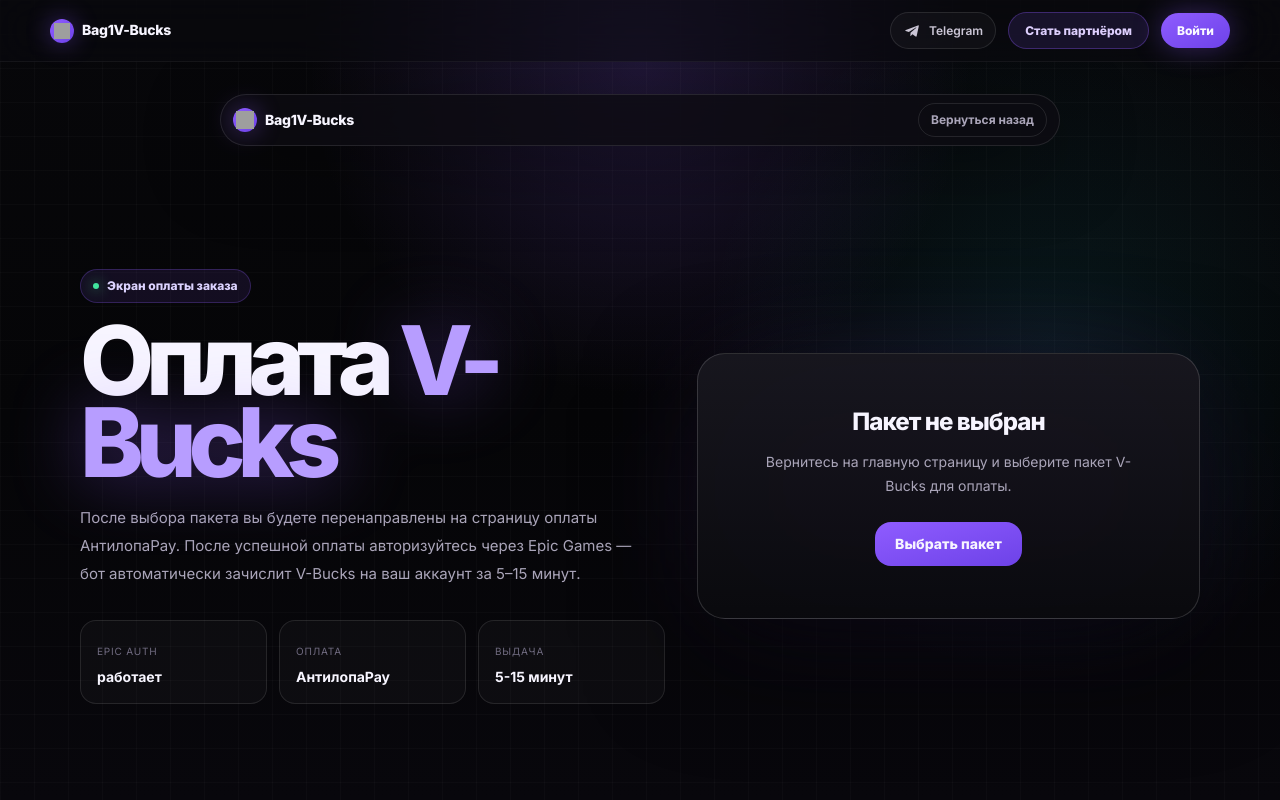
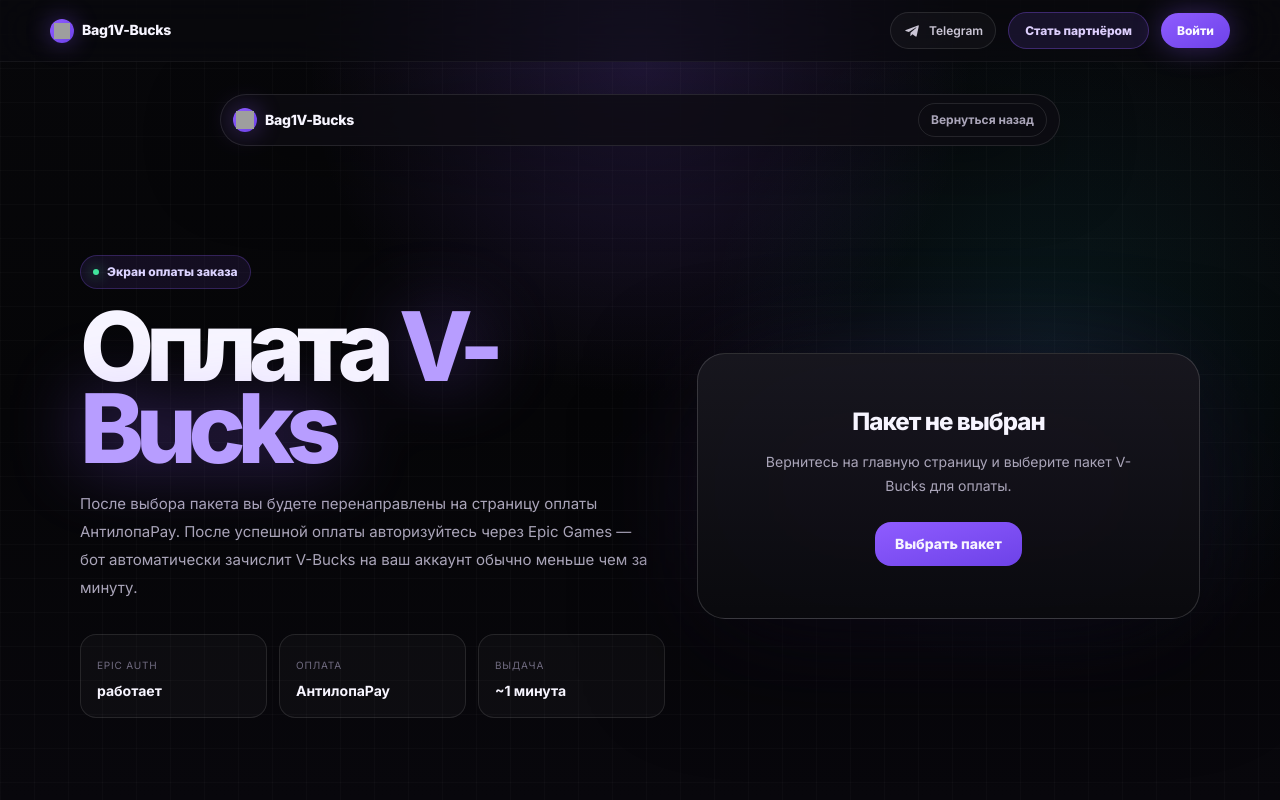
Before and after one commit to imdipper19-stack/VAG1V-BUCKS, a Next.js app in the folder frontend/: page /payment in a window 1280 px wide. Shown: the top 800 px of the page. Built offline with nearby package versions, Linux system fonts and the light colour scheme; no server answers; grey boxes are pictures that could not be loaded.

Commit message:
fix(copy): unify delivery time wording — was '5-15 минут', now '~1 минута' to match real ~47 sec processing

```diff
--- a/frontend/src/app/order/[orderId]/timeline/page.tsx
+++ b/frontend/src/app/order/[orderId]/timeline/page.tsx
@@ -161,7 +161,7 @@
             ? 'V-Bucks зачислены на ваш аккаунт'
             : isFailed
               ? 'Что-то пошло не так'
-              : 'Это займёт несколько минут'}
+              : 'Обычно меньше минуты'}
         </p>
 
         {/* Progress bar */}
--- a/frontend/src/app/payment/PaymentPageContent.tsx
+++ b/frontend/src/app/payment/PaymentPageContent.tsx
@@ -187,7 +187,7 @@
               Оплата <span className="text-[#b79dff] drop-shadow-[0_0_36px_rgba(143,92,255,.42)]">V-Bucks</span>
             </h1>
             <p className="mt-5 max-w-xl text-[15px] leading-7 text-[#aaa5b9]">
-              После выбора пакета вы будете перенаправлены на страницу оплаты АнтилопаPay. После успешной оплаты авторизуйтесь через Epic Games — бот автоматически зачислит V-Bucks на ваш аккаунт за 5–15 минут.
+              После выбора пакета вы будете перенаправлены на страницу оплаты АнтилопаPay. После успешной оплаты авторизуйтесь через Epic Games — бот автоматически зачислит V-Bucks на ваш аккаунт обычно меньше чем за минуту.
             </p>
 
             <div className="mt-8 grid gap-3 sm:grid-cols-3">
@@ -201,7 +201,7 @@
               </div>
               <div className="rounded-2xl border border-white/10 bg-white/[.026] p-4">
                 <span className="font-[var(--font-jetbrains-mono)] text-[10px] uppercase tracking-[.08em] text-[#706b80]">Выдача</span>
-                <b className="mt-1 block text-sm">5-15 минут</b>
+                <b className="mt-1 block text-sm">~1 минута</b>
               </div>
             </div>
           </div>
```
